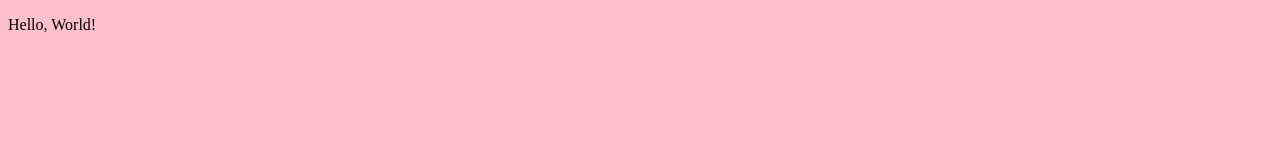
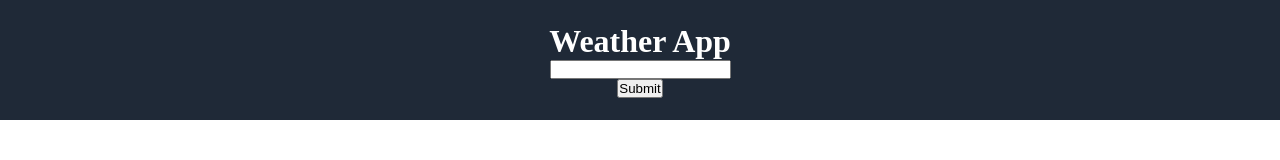
Before and after one commit to Kgodisho-Mononyane/weather-app, a website built with webpack: page src/template.html in a window 1280 px wide. Built offline with nearby package versions, Linux system fonts and the light colour scheme.

Commit message:
add basic html and css styling

```diff
--- a/src/style.css
+++ b/src/style.css
@@ -1,3 +1,45 @@
-body {
-  background-color: pink;
+/*ALL*/
+* {
+    margin: 0;
+    padding: 0;
+    --background-blue: #1F2937;
+    --background-blue-hover: #3f4f66;
+    --background-blue-active: #647894;
+    --background-gray: #dfdde0;
+    --background-white: white;
+    --background-black: black;
+    --positive-green: #10B981;
+    --positive-green-hover: #34D399;
+    --negative-red: #EF4444;
+    --negative-red-hover: #F87171;
+
+    --display: 15vh;
+    --spacing: 1.5em;
 }
+
+/*HEADER*/
+header {
+    background-color: var(--background-blue);
+    color: var(--background-white);
+    width: 100vw;
+    height: var(--display);
+    display: flex;
+    flex-direction: column;
+    align-items: center;
+    justify-content: center;
+}
+
+#heading {
+    font-size: 2.4em;
+}
+
+/*MAIN*/
+#main {
+    height: 100vh;
+    width: 100vw;
+    background-color: var(--background-gray);
+    display: flex;
+    flex-direction: column;
+    align-items: center;
+    padding-top: var(--spacing);
+}
--- a/src/template.html
+++ b/src/template.html
@@ -6,6 +6,14 @@
     <title>Template repository</title>
   </head>
   <body>
-    <p>Hello, World!</p>
+    <header>
+      <h1>Weather App</h1>
+      <input type="text">
+      <button>Submit</button>
+    </header>
+    <main>
+      <div id="content-contaier"></div>
+    </main>
+
   </body>
 </html>
```
